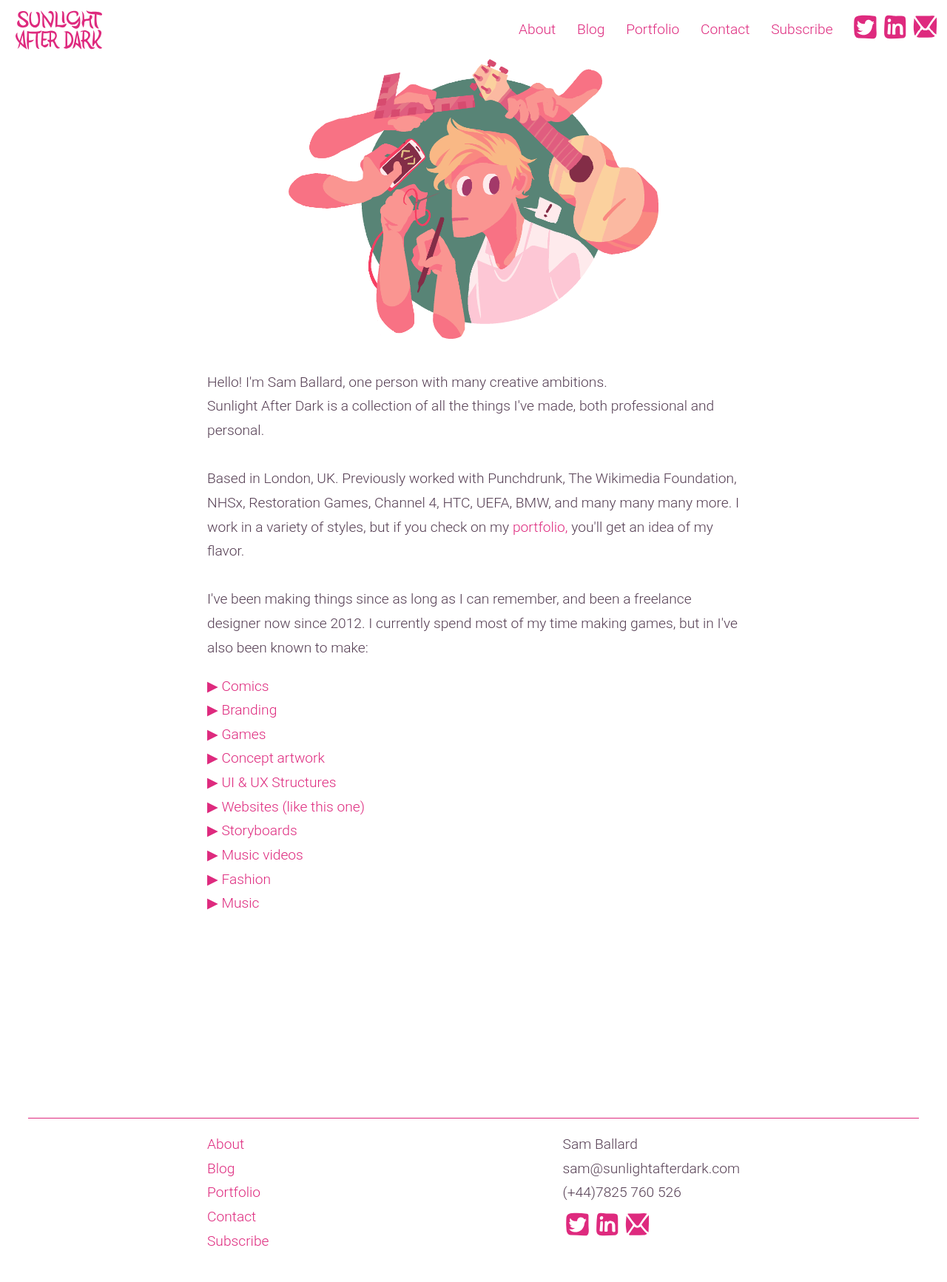
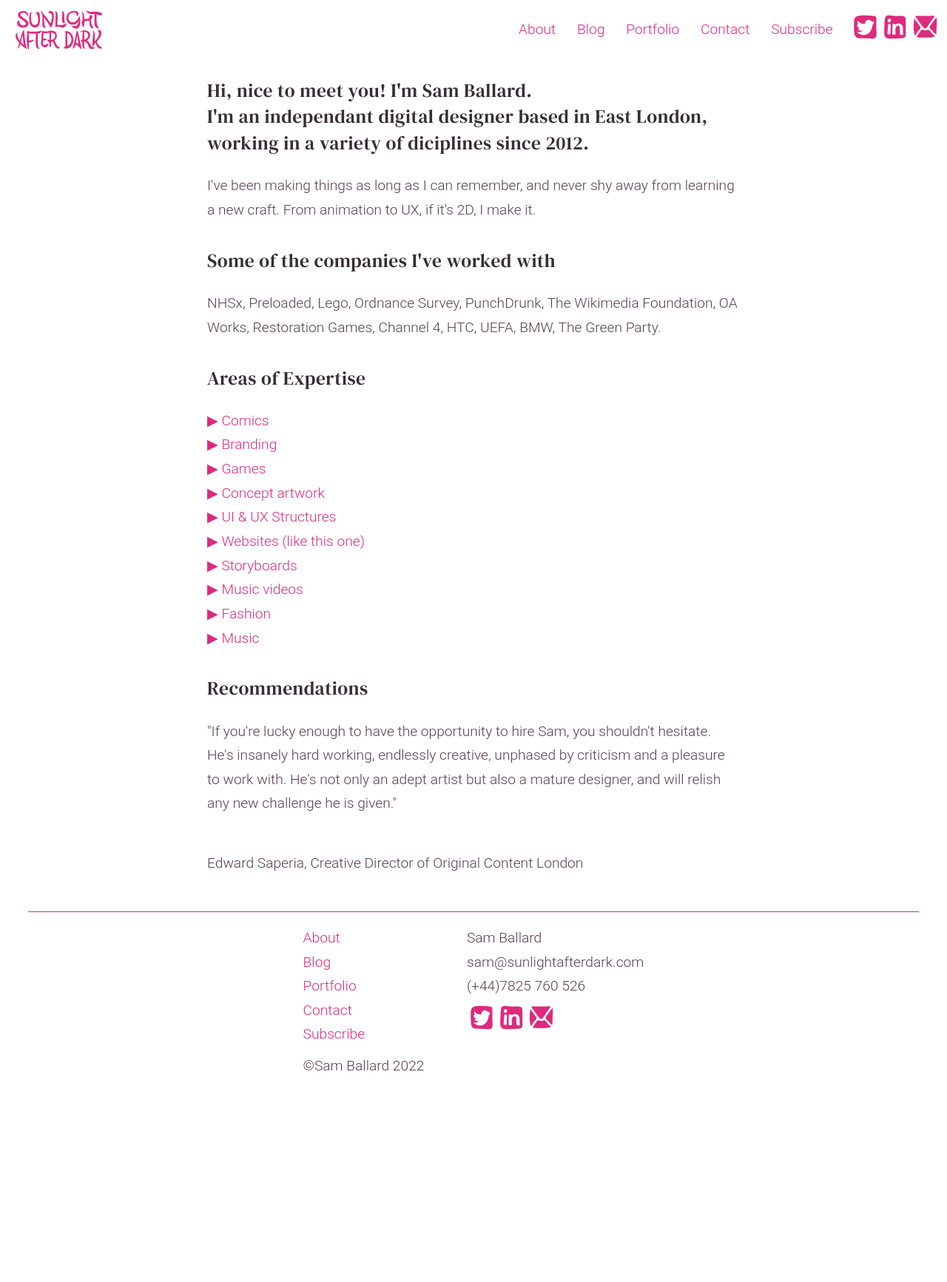
Before and after one commit to BaronBlackmore/SunlightAfterDark, a Jekyll site: the page built from about.html, in a window 1280 px wide. Shown: the whole page at 74% size. Built offline with Jekyll 4.4.1, drawn with Linux system fonts in a browser that asks for light colours; after the commit the page ends 1505 px from its top, so only the background shows below that.

Commit message:
about pagesss

```diff
--- a/_includes/foot.html
+++ b/_includes/foot.html
@@ -25,4 +25,7 @@
 				</div>
 			</div>
 		</div>
+		<div class="foot-content" style="text-align:center;">
+			<p>©Sam Ballard 2022</p>
+		</div>
 </div>
--- a/about.html
+++ b/about.html
@@ -14,23 +14,26 @@ layout: default
 <div class="nav-pad"></div>
 
 <div class="center-col">
-<!-- <div class="page-top">
-	<h5>About</h5>
-	<div class="line"></div>
-</div> -->
-	<img alt="Sam Ballard Image" src="/images/sam-profile.png" style="margin: auto; max-width: 500px; width: 100%;">
-	<div class="page-top">
+
+	<!-- <img alt="Sam Ballard Image" src="/images/sam-profile.png" style="margin: auto; max-width: 500px; width: 100%;"> -->
+
+<div class="mobile-sidepad">
+	<h5>
+		Hi, nice to meet you! I'm Sam Ballard.
+		<br>
+		I'm an independant digital designer based in East London, working in a variety of diciplines since 2012.
+	</h5>
+
 	<p>
-		<br>
-		Hello! I'm Sam Ballard, one person with many creative ambitions.<br>
-		Sunlight After Dark is a collection of all the things I've made, both professional and personal.
-		<br><br>
-		Based in London, UK. Previously worked with Punchdrunk, The Wikimedia Foundation, NHSx, Restoration Games, Channel 4, HTC, UEFA, BMW, and many many many more. I work in a variety of styles, but if you check on my <a href="/portfolio"> portfolio,</a> you'll get an idea of my flavor.
-		<br><br>
-		I've been making things since as long as I can remember, and been a freelance designer now since 2012. I currently spend most of my time making games, but in I've also been known to make:
-		<br>
+		I've been making things as long as I can remember, and never shy away from learning a new craft. From animation to UX, if it's 2D, I make it.
 	</p>
-		<ul style="">
+
+	<h5>Some of the companies I've worked with</h5>
+	<p>NHSx, Preloaded, Lego, Ordnance Survey, PunchDrunk, The Wikimedia Foundation, OA Works, Restoration Games, Channel 4, HTC, UEFA, BMW, The Green Party.</p>
+
+
+	<h5>Areas of Expertise</h5>
+	<ul>
 	   <li><a href="http://clockworkquartet.com/prologue.html">&#x25b6;&#xfe0e;  Comics</a></li>
 	   <li><a href="/portfolio">&#x25b6;&#xfe0e; Branding</a></li>
 	   <li><a href="/portfolio">&#x25b6;&#xfe0e; Games</a></li>
@@ -43,7 +46,12 @@ layout: default
 	   <li><a href="https://sunlightafterdark.com/2019/12/03/Making-Music-Part-1&-58-I-fell-in-love-with-a-dying-keyboard.html">&#x25b6;&#xfe0e; Music</a></li>
 	</ul>
 
+
+	<h5>Recommendations</h5>
+	<p><i>"If you're lucky enough to have the opportunity to hire Sam, you shouldn't hesitate. He's insanely hard working, endlessly creative, unphased by criticism and a pleasure to work with. He's not only an adept artist but also a mature designer, and will relish any new challenge he is given."</i></p>
+	<br>
+	<p>
+		Edward Saperia, Creative Director of Original Content London
+	</p>
 </div>
-	<div class="whitespace"></div>
-
 </div>
--- a/contact.html
+++ b/contact.html
@@ -17,7 +17,10 @@ layout: default
 
 
 	<div class="contact-info">
-		<!-- <a href="http://www.facebook.com/BaronBlackmore"><img alt="facebook link" src="images/link_facebook.png"><p>Facebook.com/BaronBlackmore</p></a> -->
+		<p>Sam Ballard</p>
+		<p>sam@sunlightafterdark.com</p>
+		<p>(+44)7825 760 526</p>
+
 		<a href="http://twitter.com/BaronBlackmore"><img alt="twitter link" src="images/link_twitter.png"><p>Twitter.com/BaronBlackmore</p></a>
 		<a href="https://uk.linkedin.com/in/sam-ballard-64301133"><img alt="linkedin link" src="images/link_linkedin.png"><p>Linkedin.com/in/sam-ballard-64301133</p></a>
 		<a href="mailto:sam@sunlightafterdark.com"><img alt="email me" src="images/link_email.png"><p>sam@sunlightafterdark.com</p></a>
--- a/css/main.css
+++ b/css/main.css
@@ -98,6 +98,8 @@
 		/*text-transform: capitalize;*/
 		letter-spacing: 0.02em;
 		font-family: 'dm_serif_textregular', Times, serif;
+		/*color: #564755;*/
+		color: #372d36;
 	}
 
 	.post-text h5{
@@ -700,7 +702,7 @@ li .content-preview{
 	.foot-content{
 		display: flex;
 		flex-direction: row;
-		max-width: 720px;
+		max-width: 24em;
 		width: 100%;
 		justify-content: space-between;
 		margin: auto;
```
Also changed, not shown: portfolio.html (+2 -11 lines). Lines whose indentation alone changed are shown as unchanged.
